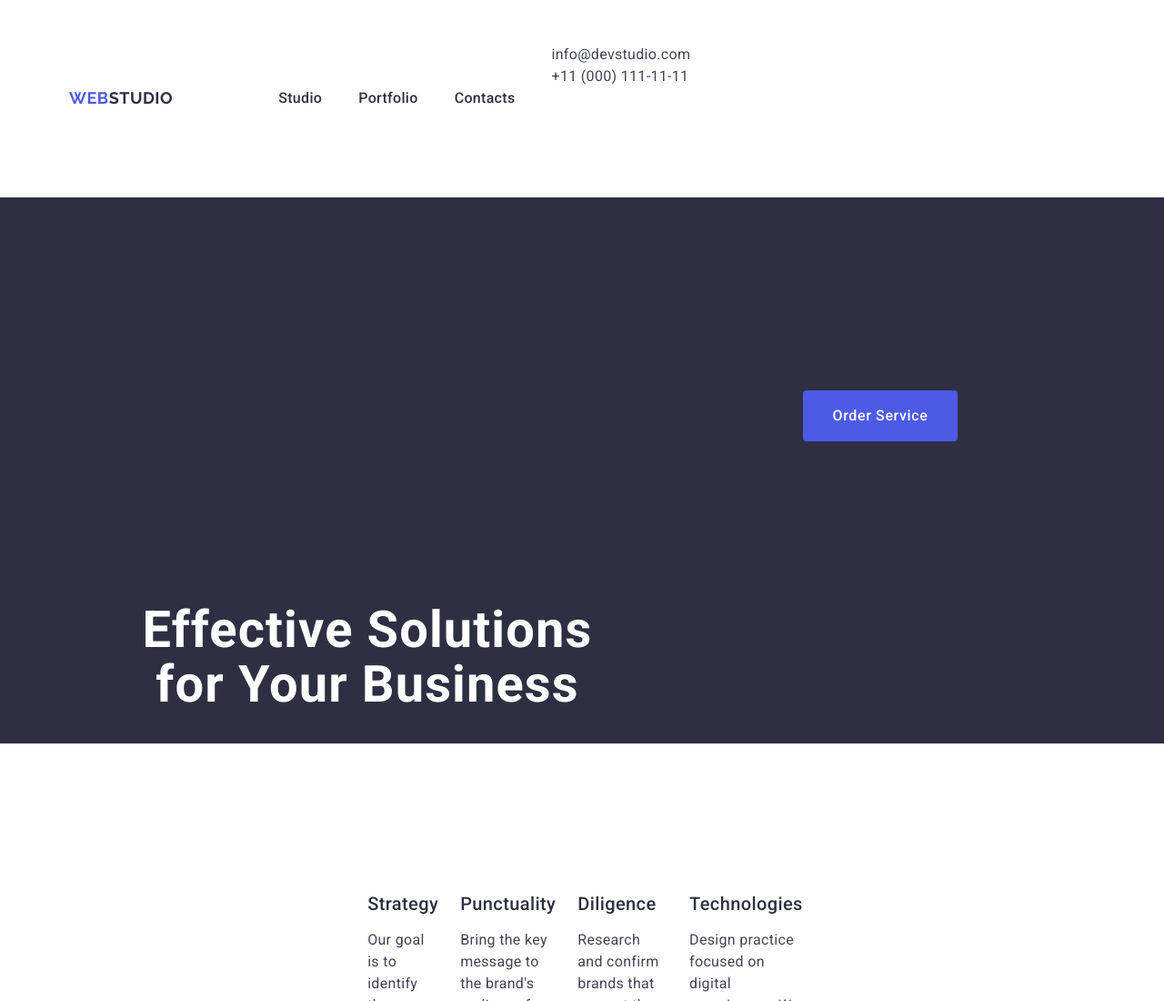
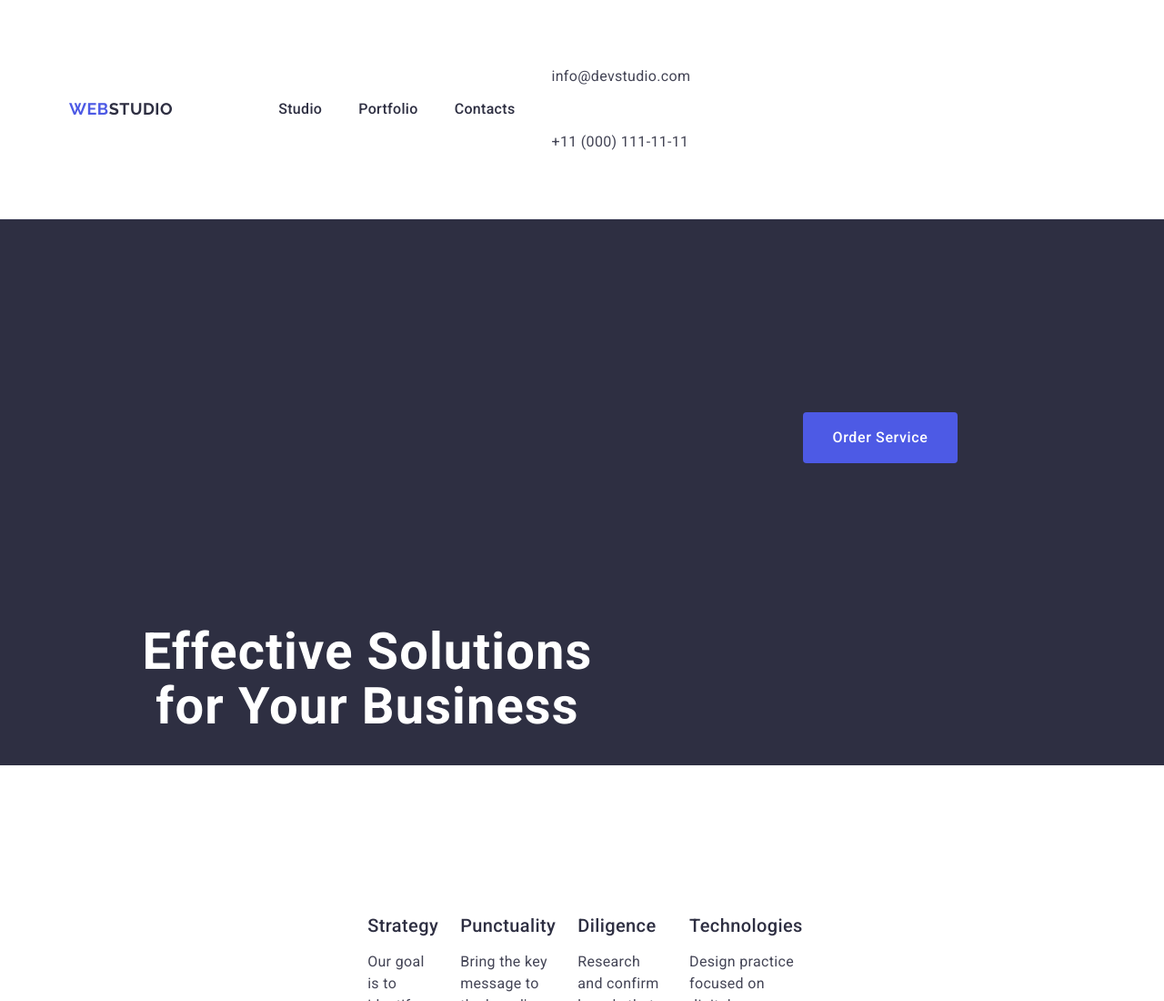
Before and after one commit to FedorenkoAnn/goit-markup-hw-03, a plain HTML site: page index.html in a window 1280 px wide. Shown: the top 1100 px of the page at 91% size. Drawn offline with nearby package versions, Linux system fonts and the light colour scheme.

Commit message:
HomeWork3

```diff
--- a/css/styles.css
+++ b/css/styles.css
@@ -42,10 +42,11 @@ img{
   display: flex;
   padding-top: 24px;
   padding-bottom: 24px;
+  margin: 0 auto;
   padding-left: 15px;
   padding-right: 15px;
   width: 1158px;
-  margin: 0 auto;
+
 }
 
 .header-navigation{
@@ -90,8 +91,7 @@ img{
   display: flex;
   margin-right: 40px;
   margin-right: 0;
-  padding-top: 24px;
- padding-bottom: 24px;
+
 }
 
 .header-menu-link {
@@ -111,11 +111,13 @@ letter-spacing: 0.02em;
 .contacts {
   font-style:normal;
 }
-/*
-.address-container{
+
+.address-menu-item{
+  padding-top: 24px;
+  padding-bottom: 24px;
   display: flex;
   gap: 40px;
-}  */
+}
 
 .address-contacts-link {
   color: var(--SLATE, #434455);
@@ -125,8 +127,7 @@ letter-spacing: 0.02em;
   font-weight: 400;
   line-height: 1.5;
   letter-spacing: 0.02em;
-  display: flex;
-  gap: 40px;
+
 }
 
 .address-contacts-link:hover, .address-contacts-link:focus {
```
